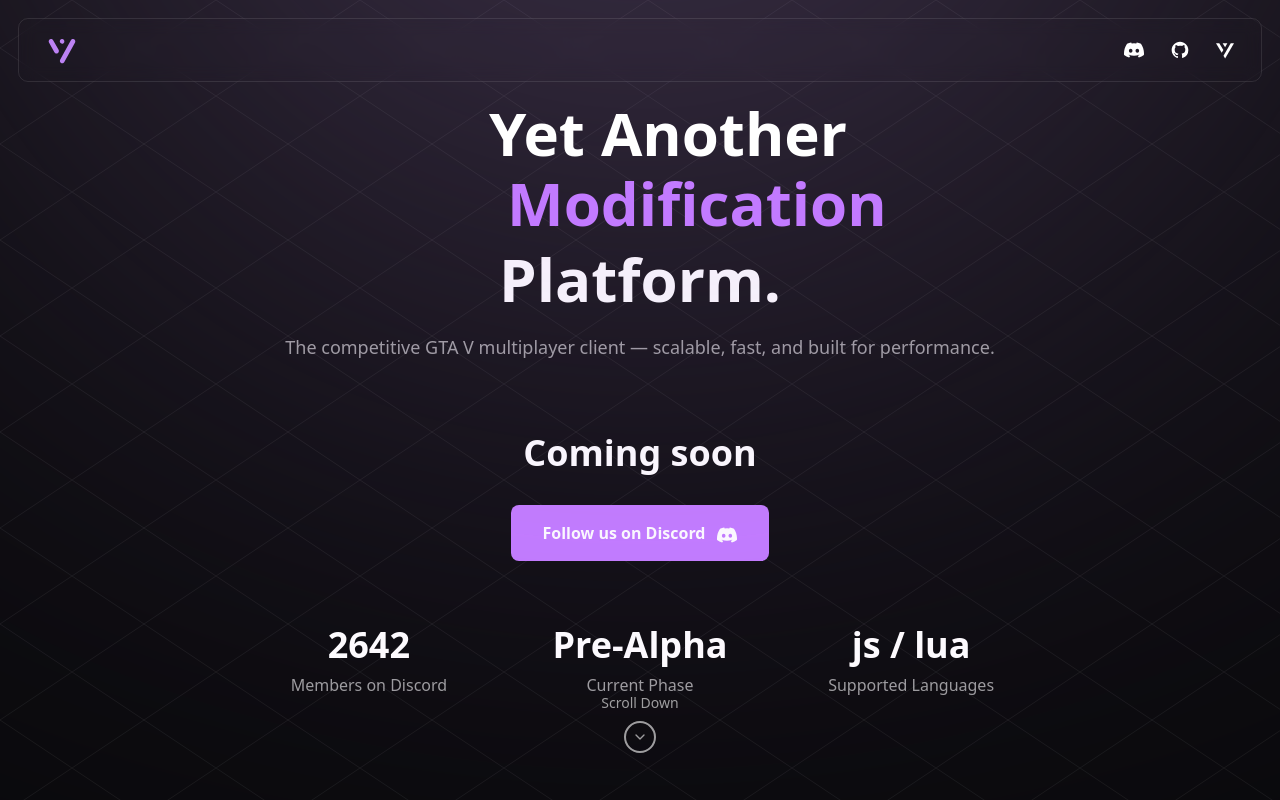
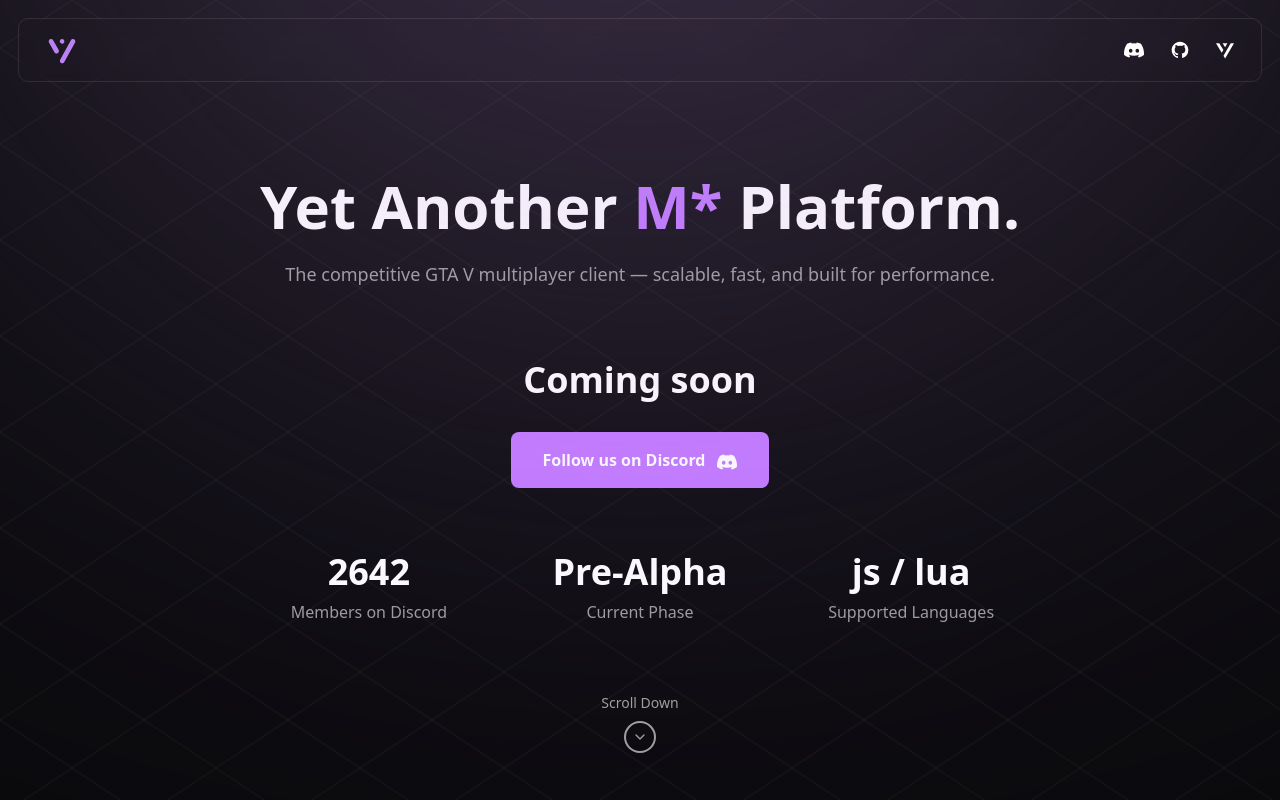
Before and after one commit to yamp-project/yetanother.mp, a Vue app: page / in a window 1280 px wide. Shown: the top 800 px of the page. Built offline with nearby package versions, Linux system fonts and the light colour scheme.

Commit message:
revert: hero section

```diff
--- a/src/components/HeroSection.vue
+++ b/src/components/HeroSection.vue
@@ -1,60 +1,25 @@
 <script setup lang="ts">
-import { ref, onMounted, onUnmounted } from 'vue'
-import { Icon } from '@iconify/vue'
-
-const suffixes = ['*','ultiplayer', 'odification', 'odding']
-const currentIndex = ref(0)
-
-let timer: ReturnType<typeof setTimeout>
-
-const cycle = () => {
-  timer = setTimeout(() => {
-    currentIndex.value = (currentIndex.value + 1) % suffixes.length
-    cycle()
-  }, 2500)
-}
-
-onMounted(() => cycle())
-onUnmounted(() => clearTimeout(timer))
+import { Icon } from "@iconify/vue";
 </script>
 
 <template>
   <div class="text-center max-w-4xl mx-auto mt-20 mb-16">
     <h1 class="text-3xl sm:text-4xl md:text-6xl font-bold mb-6">
-      <!-- Top line offset to align "Another" with "Platform" -->
-      <div class="flex justify-center items-baseline" style="transform: translateX(28px);">
-        <span class="mr-4">Yet</span>
-        <span>Another</span>
-      </div>
-      <div class="flex justify-center items-baseline" style="transform: translateX(73px) translateY(10px);">
-        <span class="relative overflow-hidden inline-block h-[1.3em] w-[12ch]">
-          <div
-            class="transition-transform duration-700 ease-in-out"
-            :style="{ transform: `translateY(-${currentIndex * 1.3}em)` }"
-          >
-            <div
-              v-for="(suffix, i) in suffixes"
-              :key="i"
-              class="h-[1.3em] flex items-baseline"
-            >
-              <span class="text-purple-400 font-bold">M</span>
-              <span class="text-purple-400 font-bold">{{ suffix }}</span>
-            </div>
-          </div>
-        </span>
-      </div>
-      <div class="mt-2">Platform.</div>
+      Yet Another
+      <span class="text-purple-400">M*</span>
+      Platform.
     </h1>
-
     <p class="text-white/60 text-base sm:text-lg mb-18">
-      The competitive GTA V multiplayer client — scalable, fast, and built for performance.
+      The competitive GTA V multiplayer client — scalable, fast, and built for
+      performance.
     </p>
 
     <div class="flex flex-col gap-4 mb-3">
       <span class="text-4xl font-bold">Coming soon</span>
     </div>
-
-    <div class="mt-8 flex flex-col sm:flex-row items-center justify-center gap-4">
+    <div
+      class="mt-8 flex flex-col sm:flex-row items-center justify-center gap-4"
+    >
       <a
         href="https://discord.gg/yamp"
         target="_blank"
@@ -63,6 +28,13 @@ onUnmounted(() => clearTimeout(timer))
         <span class="text-white">Follow us on Discord</span>
         <Icon class="text-white mt-1" icon="simple-icons:discord" width="20" />
       </a>
+
+      <!-- <button
+        class="bg-white/10 backdrop-blur px-8 py-4 rounded-lg font-semibold flex items-center space-x-3 hover:bg-white/15 transition-colors"
+      >
+        <span>Create Server</span>
+        <ArrowRight :size="20" />
+      </button> -->
     </div>
   </div>
 </template>
```
